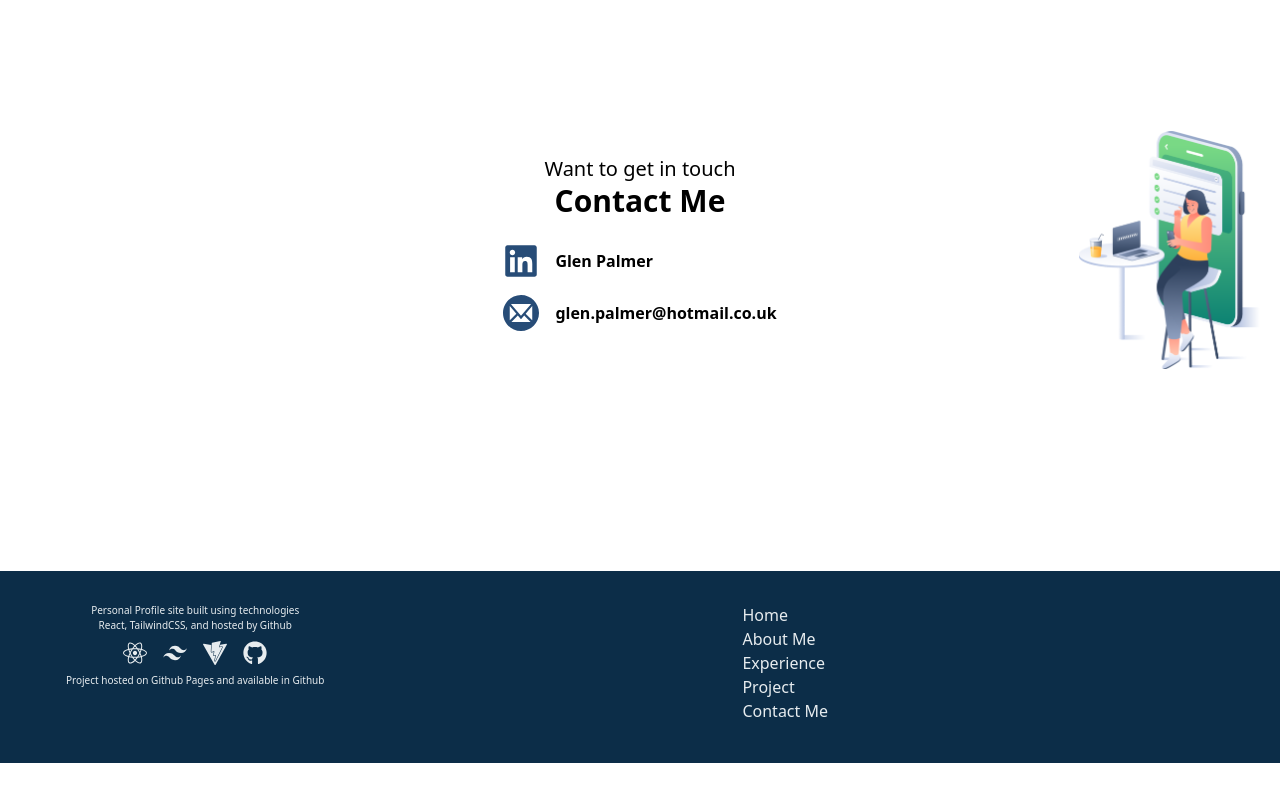
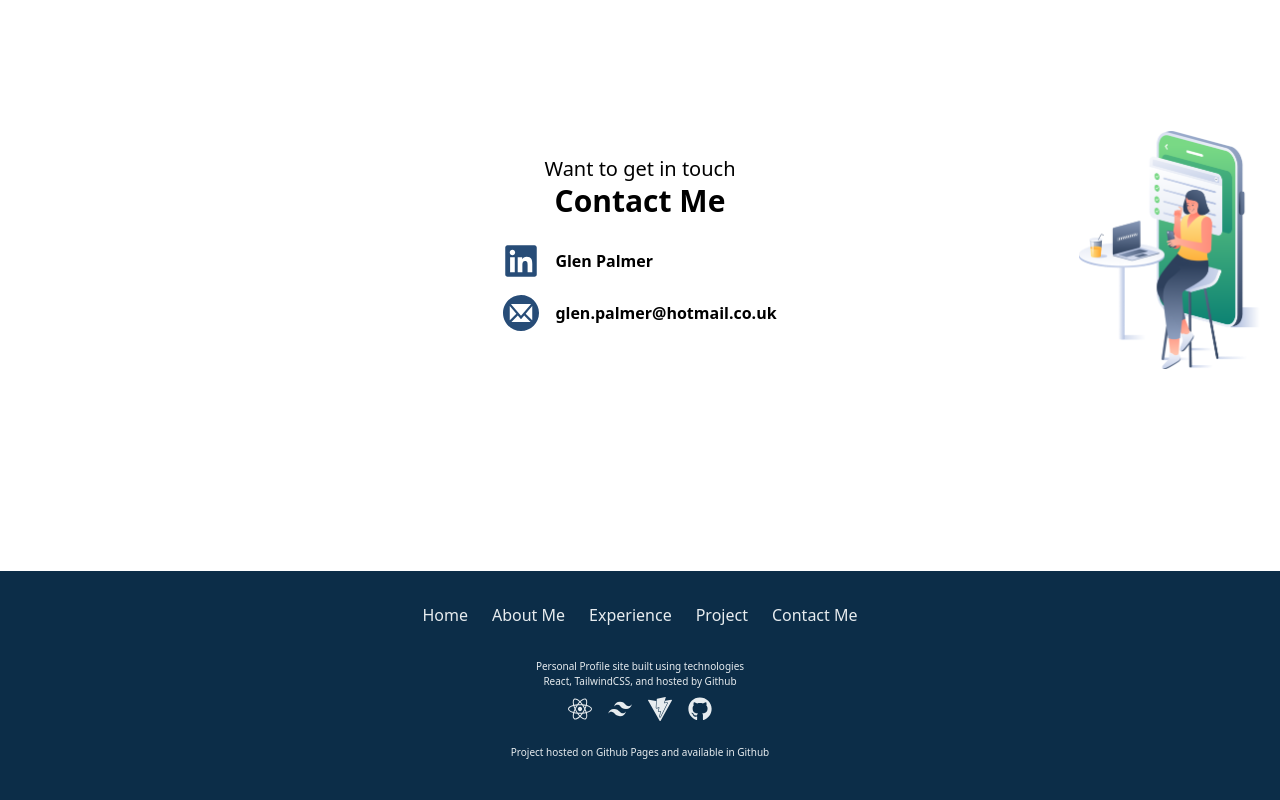
Before and after one commit to glenpalmer/glenpalmer.co.uk, a React (Vite) app: page / in a window 1280 px wide. Shown: the part 6212-7012 px from the top of the page. Before the commit the page ends 6975 px from the top, so only its background shows below. Built offline with nearby package versions, Linux system fonts and the light colour scheme.

Commit message:
Minor changes to footer

```diff
--- a/src/assets/components/sectionFooter/FooterLinks.jsx
+++ b/src/assets/components/sectionFooter/FooterLinks.jsx
@@ -3,7 +3,7 @@ import React from "react";
 const FooterLinks = () => {
   return (
     <div className="text-lightGrey text-md">
-      <ul>
+      <ul className="flex flex-row gap-6">
         <li>
           <a href="#">Home</a>
         </li>
--- a/src/assets/components/sectionFooter/FooterText.jsx
+++ b/src/assets/components/sectionFooter/FooterText.jsx
@@ -7,7 +7,10 @@ import FooterLinks from "./FooterLinks";
 
 const FooterText = () => {
   return (
-    <div className="flex">
+    <div className="flex flex-col">
+      <div className="flex mt-8 mx-auto">
+        <FooterLinks />
+      </div>
       <div className="mt-8 mx-4 text-lightGrey">
         <div className="text-lightGrey text-[10px] text-center">
           Personal Profile site built using technologies
@@ -21,12 +24,9 @@ const FooterText = () => {
           <SiVite />
           <FaGithub />
         </div>
-        <div className="text-[10px] mt-2">
+        <div className="text-[10px] mt-6 text-center">
           Project hosted on Github Pages and available in Github
         </div>
-      </div>
-      <div className="mt-8 mx-auto">
-        <FooterLinks />
       </div>
     </div>
   );
```
